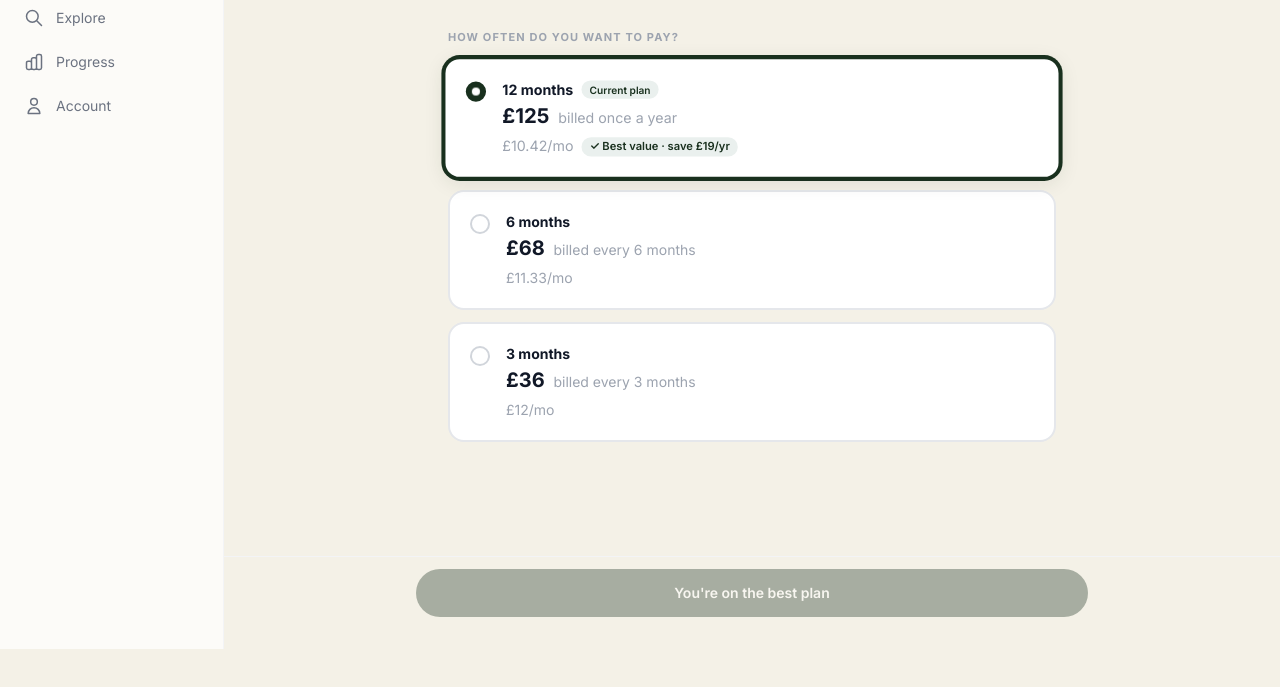
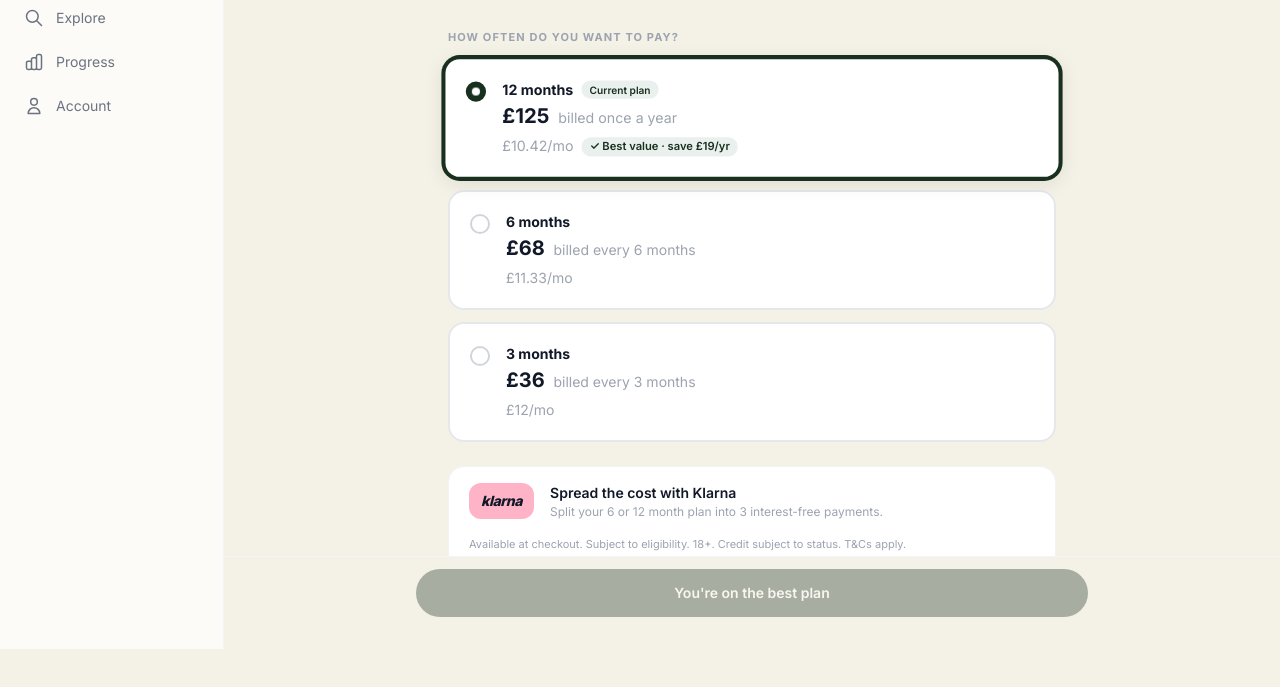
Before and after one commit to Jamie113/voy-portal, a website built with Vite: page offers.html in a window 1280 px wide. Shown: the part 151-838 px from the top of the page. Before the commit the page ends 800 px from the top, so only its background shows below. Built offline with nearby package versions, Linux system fonts and the light colour scheme.

Commit message:
Add Klarna spread-the-cost callout to offers.html
Sits below the billing plan selector cards. Uses Klarna's brand pink
for the wordmark pill, explains 3 interest-free instalments on 6/12
month plans, includes required eligibility small print.

Co-Authored-By: Claude Sonnet 4.6 <noreply@anthropic.com>

```diff
--- a/offers.html
+++ b/offers.html
@@ -173,6 +173,23 @@
             </div>
           </div>
 
+        </div>
+
+        <!-- ── Klarna callout ────────────────── -->
+        <div class="bg-white rounded-2xl overflow-hidden mb-4 border border-gray-100">
+          <div class="px-5 py-4 flex items-center gap-4">
+            <!-- Klarna wordmark pill -->
+            <div class="flex-shrink-0 bg-[#FFB3C7] rounded-xl px-3 py-2 flex items-center justify-center">
+              <span class="text-sm font-black tracking-tight text-gray-900" style="font-style: italic; letter-spacing: -0.03em;">klarna</span>
+            </div>
+            <div class="flex-1 min-w-0">
+              <p class="text-sm font-semibold text-gray-900 leading-snug">Spread the cost with Klarna</p>
+              <p class="text-xs text-gray-400 mt-0.5">Split your 6 or 12 month plan into 3 interest-free payments.</p>
+            </div>
+          </div>
+          <div class="px-5 pb-4">
+            <p class="text-[11px] text-gray-400 leading-relaxed">Available at checkout. Subject to eligibility. 18+. Credit subject to status. T&Cs apply.</p>
+          </div>
         </div>
 
         <!-- ── Credit carry-over note ─────────── -->
```
